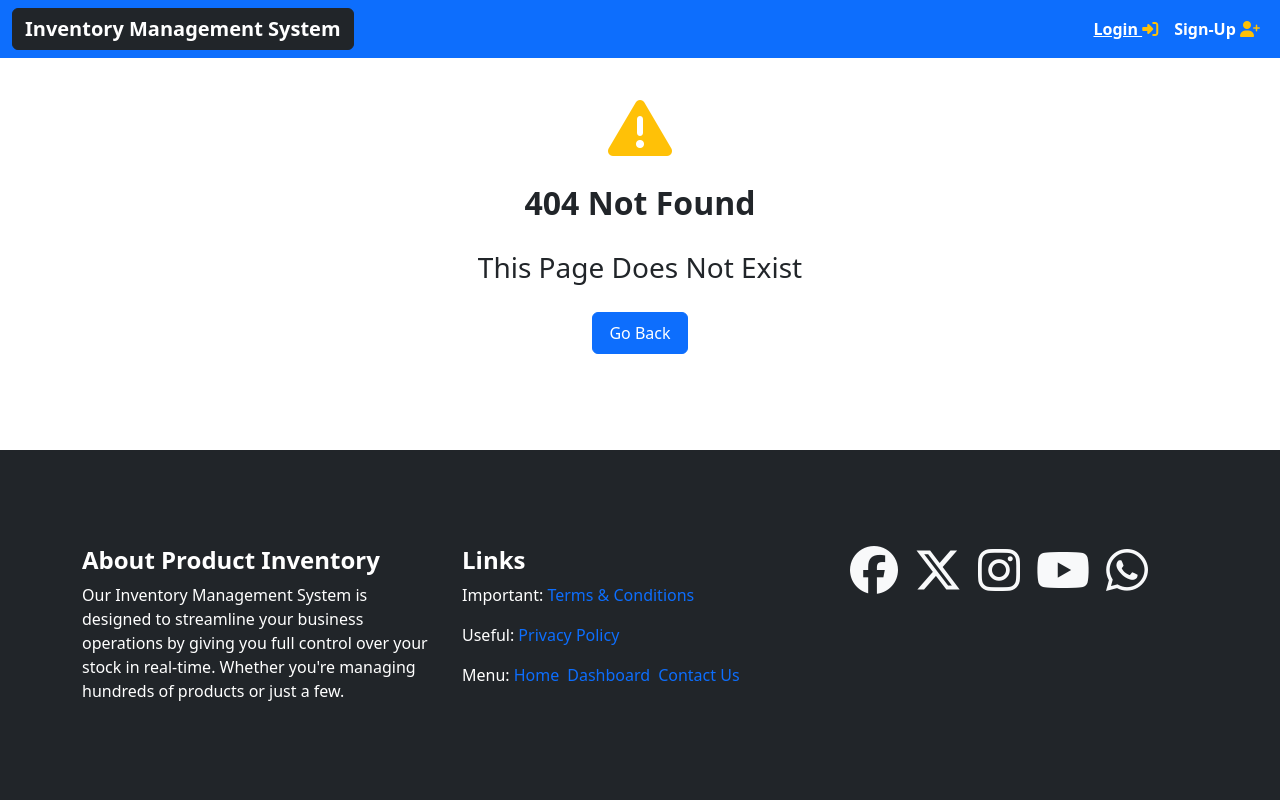
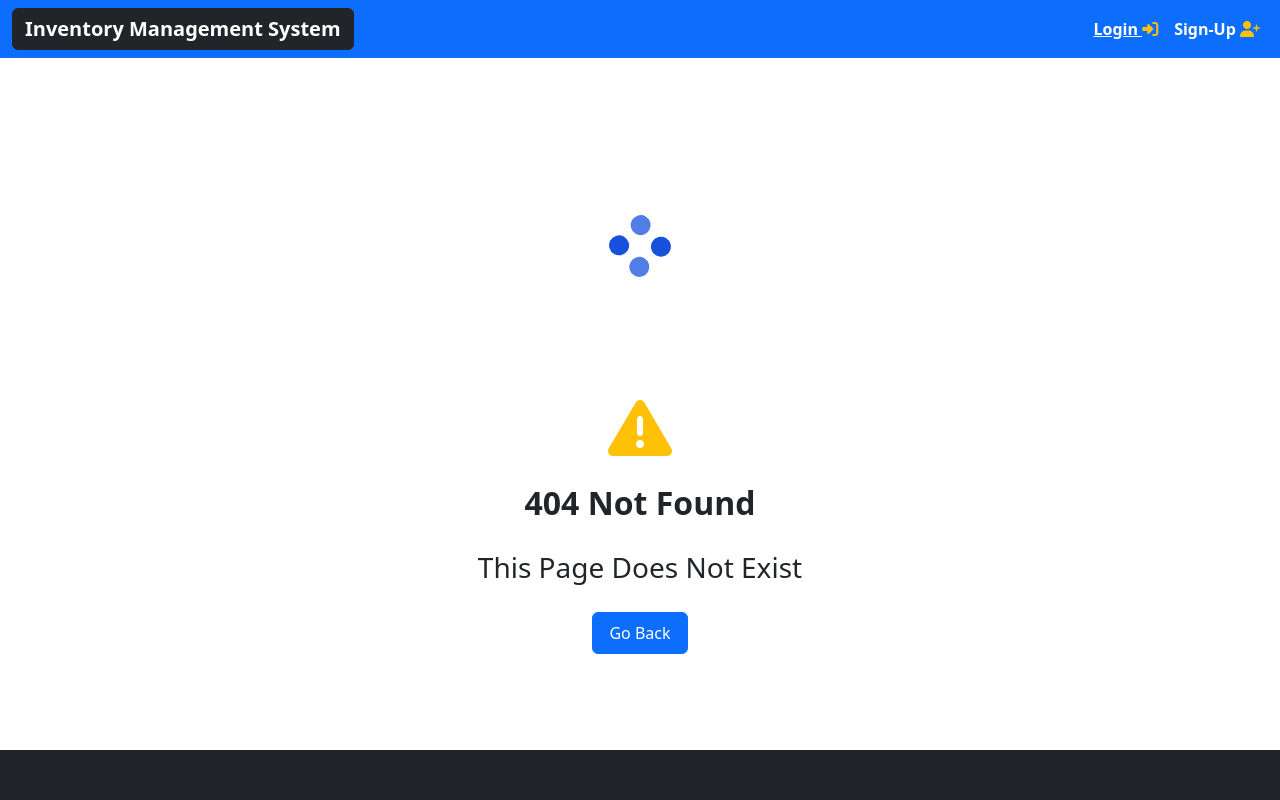
Before and after one commit to kennymakas/Inventory-Management-System, a React (Vite) app: page /edit in a window 1280 px wide. Shown: the top 800 px of the page. Built offline with nearby package versions, Linux system fonts and the light colour scheme.

Commit message:
Add Spinner to Products Page

```diff
--- a/src/components/HeaderSection.jsx
+++ b/src/components/HeaderSection.jsx
@@ -2,7 +2,7 @@ import { Link } from 'react-router-dom'
 import profilePicture from '../assets/images/User.jpg'
 const HeaderSection = () => {
   return (
-    <div>
+    <>
       <header className="container my-5 py-5">
         <div className="row">
           <div className="col-md-4">
@@ -62,7 +62,7 @@ const HeaderSection = () => {
 
 
       </header>
-    </div>
+    </>
   )
 }
 
--- a/src/components/Spinners.jsx
+++ b/src/components/Spinners.jsx
@@ -7,10 +7,10 @@ const override = {
 const Spinners = ({ loading }) => {
   return (
     <HashLoader
-        color='#4273ea'
+        color='#1850de'
         loading={ loading }
         cssOverride={override}
-        size={150}
+        size={100}
     />
   )
 }
--- a/src/pages/products/NotFoundPage.jsx
+++ b/src/pages/products/NotFoundPage.jsx
@@ -1,10 +1,12 @@
 import { Link } from 'react-router-dom'
+import Spinners from '../../components/Spinners'
 
 const NotFoundPage = () => {
   return (
     <section className='container my-5 py-5'>
         <div className="row">
             <div className="col-md-6 offset-md-3 text-center justify-content-center h-100">
+              <Spinners />
                 <i className="fas fa-exclamation-triangle text-warning fa-4x mb-4"></i>
                 <h1 className="fs-2 fw-bold mb-4">404 Not Found</h1>
                 <p className="fs-3 mb-4">This Page Does Not Exist</p>
--- a/src/pages/products/ProductsPage.jsx
+++ b/src/pages/products/ProductsPage.jsx
@@ -2,7 +2,7 @@ import { useState, useEffect } from "react";
 import inventWoman from "/src/assets/images/inventWoman.jpg";
 import { Link } from "react-router-dom";
 import { useNavigate } from "react-router-dom";
-
+import Spinners from "../../components/Spinners";
 const productsData = {
   data: [
     {
@@ -412,7 +412,7 @@ const ProductsPage = ({ addProductSubmit }) => {
       } catch (error) {
         console.log('Error Fetching Data', error);
       } finally {
-        setLoading(true)
+        setTimeout(()=>{setLoading(false)}, 3000)
       }
 
     }
@@ -444,6 +444,9 @@ const ProductsPage = ({ addProductSubmit }) => {
 
     return navigate('/products')
   };
+  if(loading) {
+    return <Spinners loading={ loading }/>
+  }
   return (
     <div className="container p-5 bg-light my-5">
       <div className="row">
```
